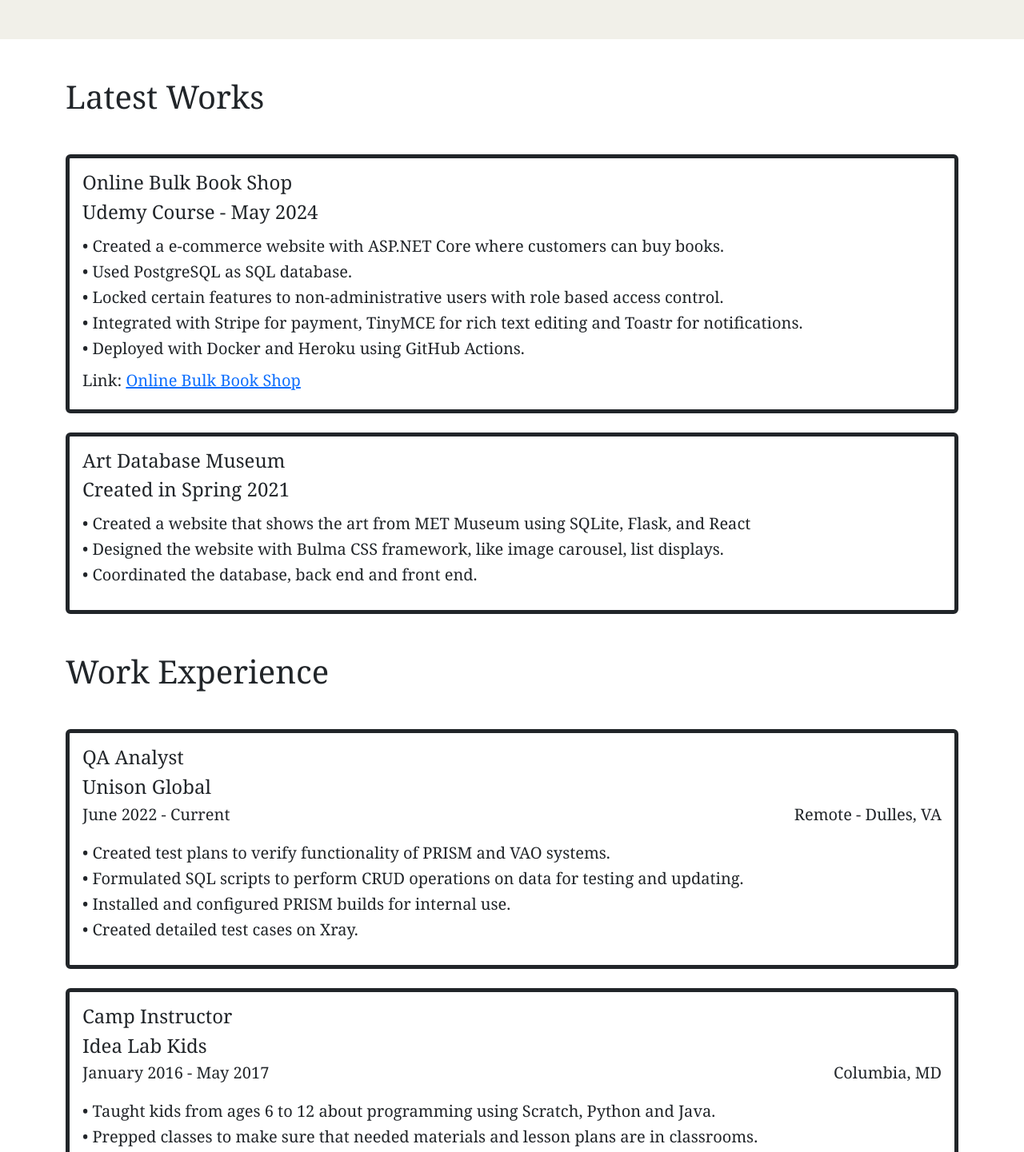
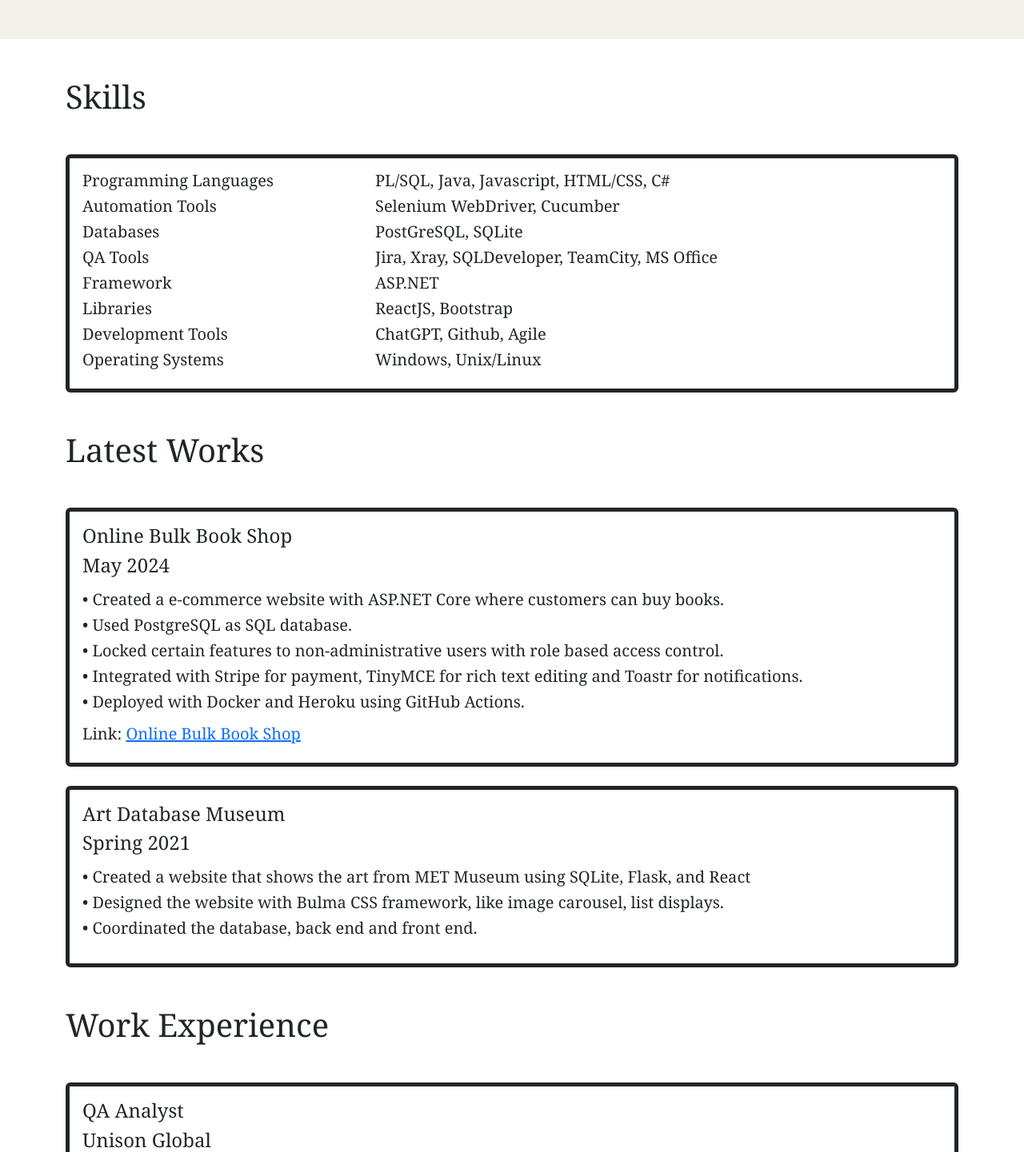
Before and after one commit to cristrinidad/cristrinidadwebsite, a React (Vite) app: page / in a window 1280 px wide. Shown: the part 569-2010 px from the top of the page at 80% size. Built offline with nearby package versions, Linux system fonts and the light colour scheme.

Commit message:
Added skills and updated work

```diff
--- a/src/components/ArtDatabaseMuseum.tsx
+++ b/src/components/ArtDatabaseMuseum.tsx
@@ -3,9 +3,7 @@
     <>
       <div className="border border-dark border-5 rounded p-3">
         <h4 className="">Art Database Museum</h4>
-        <h4 className="">
-          Created in Spring 2021
-        </h4>
+        <h4 className="">Spring 2021</h4>
         <ul className="list-unstyled mt-3">
           <li className="list-item h5">
             &#8226; Created a website that shows the art from MET Museum using SQLite, Flask, and React
--- a/src/components/NavBar.tsx
+++ b/src/components/NavBar.tsx
@@ -13,6 +13,17 @@
             tabIndex={1}
           >
             Home
+          </Link>
+        </li>
+        <li className="nav-item mx-3 h5">
+          <Link
+            className="nav-link text-dark"
+            to="skills"
+            smooth={true}
+            duration={0}
+            tabIndex={2}
+          >
+            Skills
           </Link>
         </li>
         <li className="nav-item mx-3 h5">
--- a/src/components/OnlineBulkBookShop.tsx
+++ b/src/components/OnlineBulkBookShop.tsx
@@ -3,7 +3,7 @@
     <>
       <div className="border border-dark border-5 rounded p-3">
         <h4 className="">Online Bulk Book Shop</h4>
-        <h4 className="">Udemy Course - May 2024</h4>
+        <h4 className="">May 2024</h4>
         <ul className="list-unstyled mt-3">
           <li className="list-item h5">
             &#8226; Created a e-commerce website with ASP.NET Core where
--- /dev/null
+++ b/src/components/Skills.tsx
@@ -0,0 +1,71 @@
+
+function Skills() {
+    return (
+      <>
+          <div className="container mt-5">
+            <h1 className="mb-5">Skills</h1>
+
+            <div className="border border-dark border-5 rounded p-3">
+              <div className="row">
+                <div className="col-sm-4">
+                  <p className="pst-item h5">
+                    Programming Languages
+                  </p>
+                  <p className="pst-item h5">
+                    Automation Tools
+                  </p>
+                  <p className="pst-item h5">
+                    Databases
+                  </p>
+                  <p className="pst-item h5">
+                    QA Tools
+                  </p>
+                  <p className="pst-item h5">
+                    Framework
+                  </p>
+                  <p className="pst-item h5">
+                    Libraries
+                  </p>
+                  <p className="pst-item h5">
+                    Development Tools
+                  </p>
+                  <p className="pst-item h5">
+                    Operating Systems
+                  </p>
+                </div>
+
+                <div className="col-sm-8">
+                  <p className="h5">
+                    PL/SQL, Java, Javascript, HTML/CSS, C#
+                  </p>
+                  <p className="h5">
+                    Selenium WebDriver, Cucumber
+                  </p>
+                  <p className="h5">
+                    PostGreSQL, SQLite
+                  </p>
+                  <p className="h5">
+                    Jira, Xray, SQLDeveloper, TeamCity, MS Office
+                  </p>
+                  <p className="h5">
+                    ASP.NET
+                  </p>
+                  <p className="h5">
+                    ReactJS, Bootstrap
+                  </p>
+                  <p className="h5">
+                    ChatGPT, Github, Agile
+                  </p>
+                  <p className="h5">
+                    Windows, Unix/Linux
+                  </p>
+                </div>
+              </div>
+            </div>
+          </div>
+
+      </>
+    );
+}
+
+export default Skills;
--- a/src/components/UnisonGlobal.tsx
+++ b/src/components/UnisonGlobal.tsx
@@ -9,23 +9,24 @@
             <h5 className="blockqoute-footer">June 2022 - Current</h5>
           </div>
           <div>
-            <h5 className="blockqoute-footer">Remote - Dulles, VA</h5>
+            <h5 className="blockqoute-footer">Remote - McLean, VA</h5>
           </div>
         </div>
         <ul className="list-unstyled mt-3">
           <li className="list-item h5">
-            &#8226; Created test plans to verify functionality of PRISM and VAO
-            systems.
+            &#8226; Collaborated on agile projects, contributing to process improvements and enhancing team efficiency through effective collaboration.
           </li>
           <li className="list-item h5">
-            &#8226; Formulated SQL scripts to perform CRUD operations on data
-            for testing and updating.
+            &#8226; Created and maintained comprehensive test plans and scenarios, ensuring application compliance with 508 standards.
           </li>
           <li className="list-item h5">
-            &#8226; Installed and configured PRISM builds for internal use.
+            &#8226; Authored robust SQL scripts to execute complex CRUD operations, facilitating thorough data testing and seamless updates
           </li>
           <li className="list-item h5">
-            &#8226; Created detailed test cases on Xray.
+            &#8226; Developed automated test scripts and frameworks using Cucumber, Selenium WebDriver and Java.
+          </li>
+          <li className="list-item h5">
+            &#8226; Efficiently installed and configured PRISM builds for internal deployment, ensuring optimal system performance and user accessibility.
           </li>
         </ul>
       </div>
--- a/src/pages/App.tsx
+++ b/src/pages/App.tsx
@@ -4,6 +4,7 @@
 import Contact from "../components/Contact";
 import WorkExperience from "../components/WorkExperience";
 import LatestWorks from "../components/LatestWorks";
+import Skills from "../components/Skills";
 
 function App() {
   return (
@@ -15,6 +16,10 @@
           <br />
         </section>
       </div>
+
+      <section id="skills">
+        <Skills />
+      </section>
 
       <section id="latest-works">
         <LatestWorks />
```
